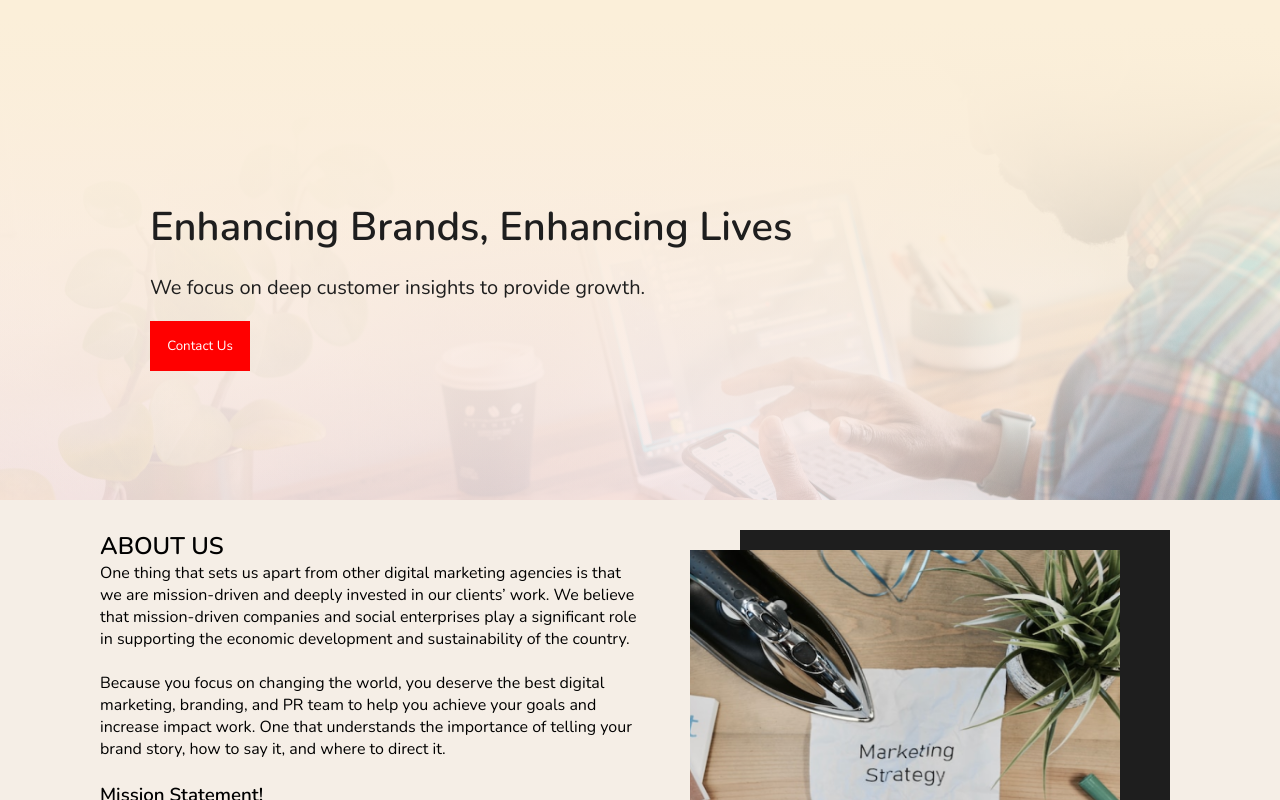
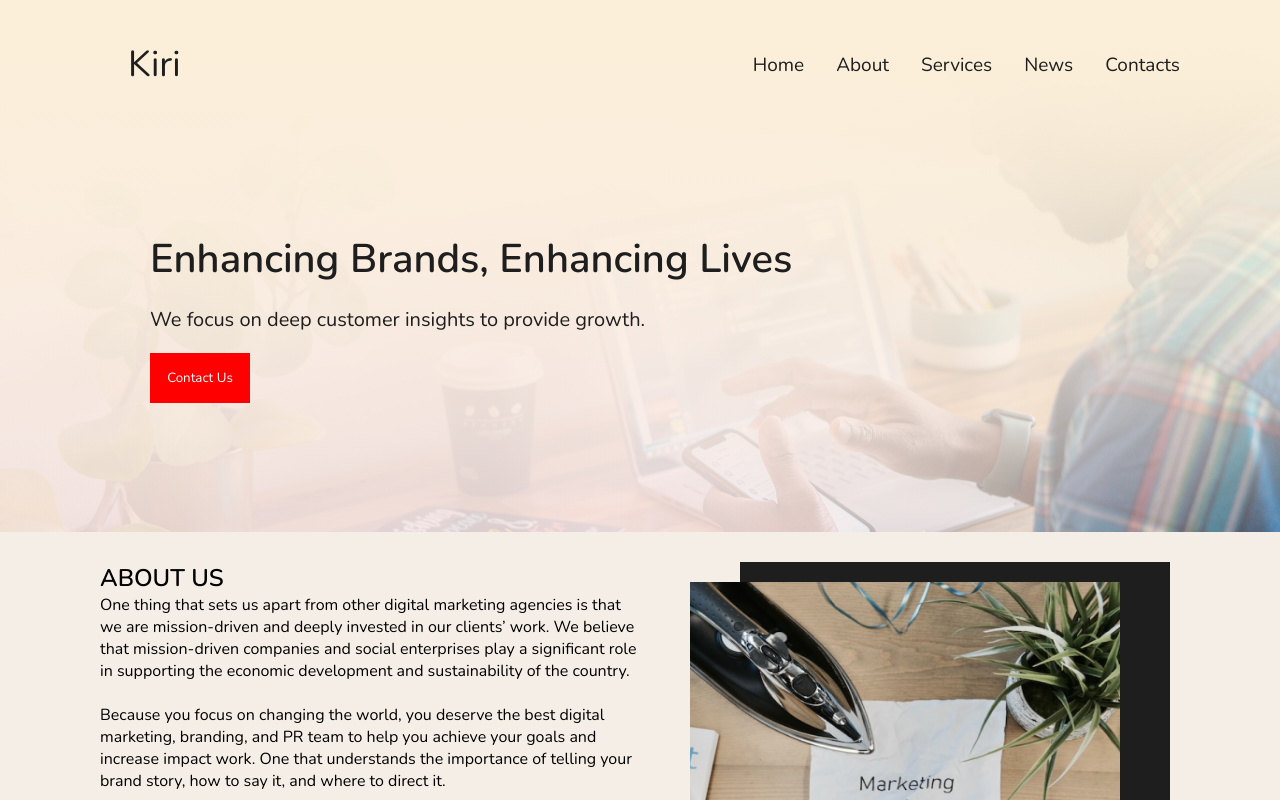
Before and after one commit to Imranyy/Kiri, a React (Create React App) app: page / in a window 1280 px wide. Shown: the top 800 px of the page. Built offline with nearby package versions, Linux system fonts and the light colour scheme.

Commit message:
done styling navbar

```diff
--- a/src/App.css
+++ b/src/App.css
@@ -5,12 +5,50 @@
   font-family: 'Nunito', sans-serif;
   /* font-family: 'Helvetica'; */
 }
+nav{
+  margin-left: 128px;
+  display: flex;
+  justify-content: space-between;
+  /* box-shadow:0 2px 4px 0 rgba(0,0,0,0.2); */
+}
+nav .brand a{
+  text-decoration: none;
+  font-weight: 400;
+  font-size: 36px;
+  line-height: 30px;
+  color: #1E1E1E;
+}
+nav .brand a:hover{
+  color:#CC2031;
+}
+nav ul{
+  display: flex;
+  list-style: none;
+  margin-right: 100px;
+  float: right;
+}
+nav ul a{
+  font-weight: 400;
+  font-size: 19px;
+  line-height: 30px;
+  margin-left: 32px;
+  color: #1E1E1E;
+  text-decoration: none;
+}
+
+nav ul a:hover{
+  color:#CC2031;
+  border-bottom: solid 2px #CC2031;
+}
 /* Hero Image */
+.Hero{
+  padding-top: 50px;
+  background: linear-gradient(180deg, #FBEFD9 3.13%, rgba(255, 250, 250, 0) 100%), linear-gradient(90.51deg, rgba(250, 233, 234, 0.6) 51.15%, rgba(255, 250, 250, 0) 96.81%), url('./media/Hero\ Image.png');
+}
 .Hero-image{
   width: 100%;
-  padding-top: 200px;
+  padding-top: 150px;
   min-height: 300px;
-  background: linear-gradient(180deg, #FBEFD9 3.13%, rgba(255, 250, 250, 0) 100%), linear-gradient(90.51deg, rgba(250, 233, 234, 0.6) 51.15%, rgba(255, 250, 250, 0) 96.81%), url('./media/Hero\ Image.png');
 }
 
 button{
--- a/src/components/HeroImage.js
+++ b/src/components/HeroImage.js
@@ -1,11 +1,11 @@
 import React from 'react';
-// import Navbar from "./Navbar";
+import Navbar from "./Navbar";
 
 function HeroImage(props) {
     return (
-        <>
+        <div className='Hero'>
+            <Navbar/>
                 <div className='Hero-image'>
-            {/* <Navbar/> */}
                     <div className='hero-text' style={{marginLeft:'150px'}}>
                         <h1 className='Enhancing' style={{fontSize:'40px',fontWeight:'bolder',color:'#1E1E1E'}}>
                         Enhancing Brands, Enhancing Lives
@@ -18,7 +18,7 @@ function HeroImage(props) {
                         </button>
                     </div>
                 </div>
-        </>
+        </div>
     );
 }
 
--- a/src/components/Navbar.js
+++ b/src/components/Navbar.js
@@ -3,40 +3,28 @@ import {Link} from "react-router-dom";
 function Navbar(props) {
     return (
         <>
-            <nav class="navbar navbar-expand-lg bg-light" style={{boxShadow: "0 2px 4px 0 rgba(0,0,0,0.2)"}}>
-                <div class="container-fluid">
-                    <Link to='/' class="navbar-brand">Kiri</Link>
-                    <button class="navbar-toggler" type="button" data-bs-toggle="collapse" data-bs-target="#navbarSupportedContent" aria-controls="navbarSupportedContent" aria-expanded="false" aria-label="Toggle navigation">
-                    <span class="navbar-toggler-icon"></span>
-                    </button>
-                    <div class="collapse navbar-collapse" id="navbarSupportedContent">
-                    <ul class="navbar-nav me-auto mb-2 mb-lg-0">
-                        <li class="nav-item">
-                        <a class="nav-link active" aria-current="page" href="#">Home</a>
+            <nav className="navbar">
+                <div className="brand">
+                    <Link to='/' className="navbar-brand">Kiri</Link>
+                </div>
+                <div className="collapse navbar-collapse" id="navbarSupportedContent">
+                    <ul className="navbar-nav me-auto mb-2 mb-lg-0">
+                        <li className="nav-item">
+                            <Link to='/' className="nav-link active" aria-current="page">Home</Link>
                         </li>
-                        <li class="nav-item">
-                        <a class="nav-link" href="#">Link</a>
+                        <li className="nav-item">
+                            <Link to='/about' className="nav-link">About</Link>
                         </li>
-                        <li class="nav-item dropdown">
-                        <a class="nav-link dropdown-toggle" href="#" role="button" data-bs-toggle="dropdown" aria-expanded="false">
-                            Dropdown
-                        </a>
-                        <ul class="dropdown-menu">
-                            <li><a class="dropdown-item" href="#">Action</a></li>
-                            <li><a class="dropdown-item" href="#">Another action</a></li>
-                            <li><hr class="dropdown-divider"/></li>
-                            <li><a class="dropdown-item" href="#">Something else here</a></li>
-                        </ul>
+                        <li className="nav-item">
+                            <Link to='/services' className="nav-link">Services</Link>
                         </li>
-                        <li class="nav-item">
-                        <a class="nav-link disabled">Disabled</a>
+                        <li className="nav-item">
+                            <Link to='/news' className="nav-link">News</Link>
+                        </li>
+                        <li className="nav-item">
+                            <Link to='/contacts' className="nav-link">Contacts</Link>
                         </li>
                     </ul>
-                    <form class="d-flex" role="search">
-                        <input class="form-control me-2" type="search" placeholder="Search" aria-label="Search"/>
-                        <button class="btn btn-outline-success" type="submit">Search</button>
-                    </form>
-                    </div>
                 </div>
             </nav>
         </>
```
Also changed, not shown: 1 other file (tests, documents, lock files or other folders). Lines whose indentation alone changed are shown as unchanged.
